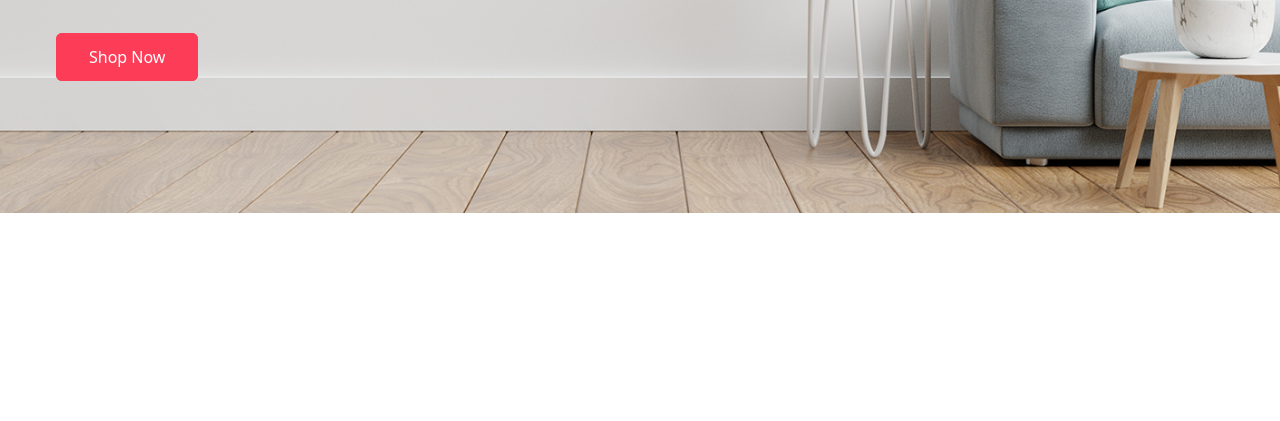
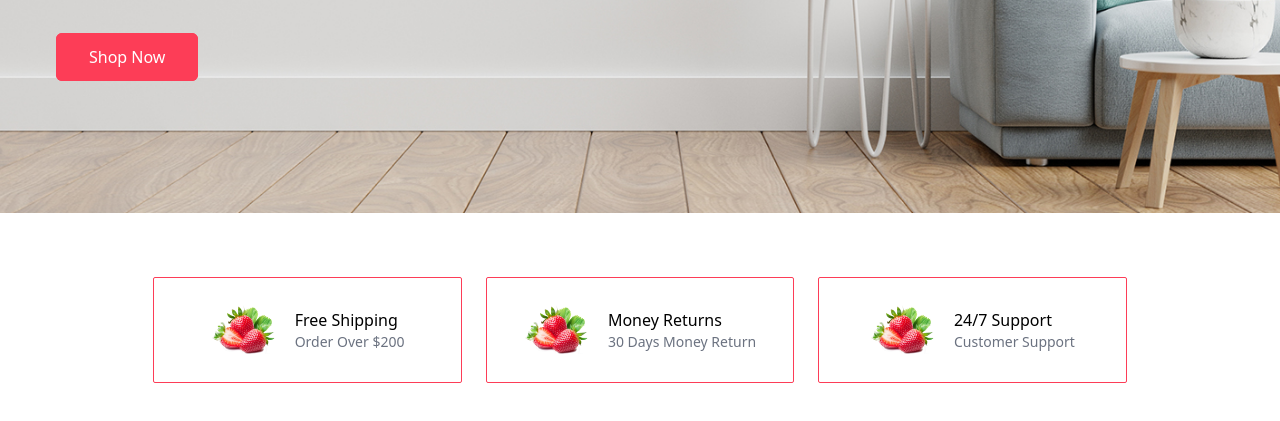
Before and after one commit to mosta5617/Tailwind-CSS-Ecommerce-Project, a website: page index.html in a window 1280 px wide. Shown: the part 469-890 px from the top of the page. Before the commit the page ends 800 px from the top, so only its background shows below. Drawn offline with Linux system fonts and the light colour scheme; a web font is replaced by a local one.

Commit message:
feature area design

```diff
--- a/index.html
+++ b/index.html
@@ -152,6 +152,42 @@
      </div>
      <!-- Banner End -->
 
+     <!-- Features -->
+     <div class="container py-16">
+        <div class="lg:w-10/12 grid md:grid-cols-3 lg:gap-6 mx-auto justify-center">
+            <!-- Single Features -->
+            <div class="border border-primary rounded-sm px-8 lg:px-3 lg:py-6 py-4 flex justify-center items-center gap-5 transition">
+                <img src="/images/fruit.png" class="lg:w-16 w-14 h-14 object-contain "  />
+                <div>
+                    <h4>Free Shipping</h4>
+                    <p class="text-gray-500 text-xs lg:text-sm">Order Over $200</p>
+                </div>
+            </div>
+            <!-- Single Features End -->
+                <!-- Single Features -->
+                <div class="border border-primary rounded-sm px-8 lg:px-3 lg:py-6 py-4 flex justify-center items-center gap-5 transition">
+                    <img src="/images/fruit.png" class="lg:w-16 w-14 h-14 object-contain "  />
+                    <div>
+                        <h4>Money Returns</h4>
+                        <p class="text-gray-500 text-xs lg:text-sm">30 Days Money Return</p>
+                    </div>
+                </div>
+                <!-- Single Features End -->
+                    <!-- Single Features -->
+            <div class="border border-primary rounded-sm px-8 lg:px-3 lg:py-6 py-4 flex justify-center items-center gap-5 transition">
+                <img src="/images/fruit.png" class="lg:w-16 w-14 h-14 object-contain "  />
+                <div>
+                    <h4>24/7 Support</h4>
+                    <p class="text-gray-500 text-xs lg:text-sm">Customer Support</p>
+                </div>
+            </div>
+            <!-- Single Features End -->
+
+
+        </div>
+
+    </div>
+     <!-- Features End-->
 
 
 </body>
```
Also changed, not shown: output/tailwind.css.
